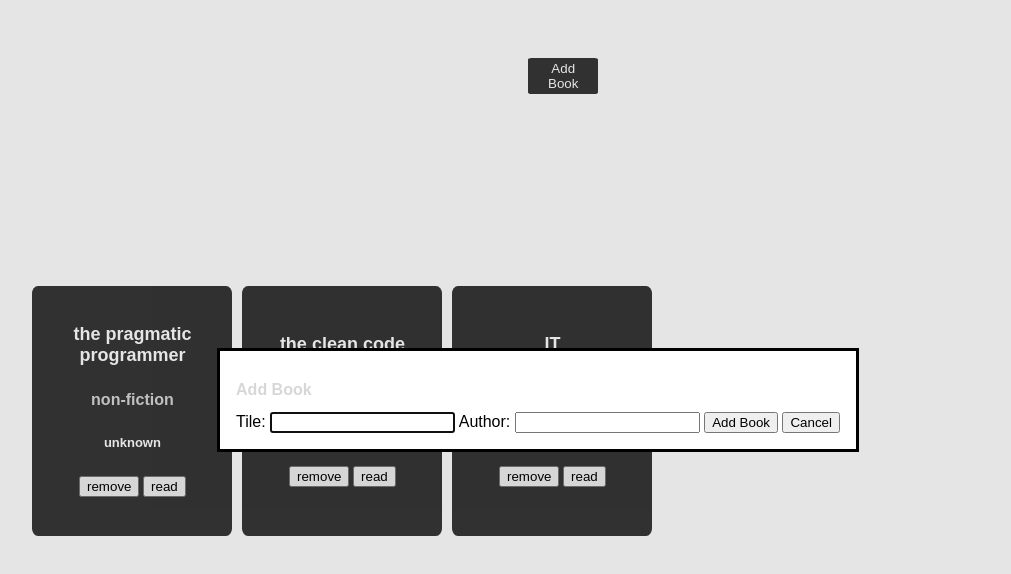
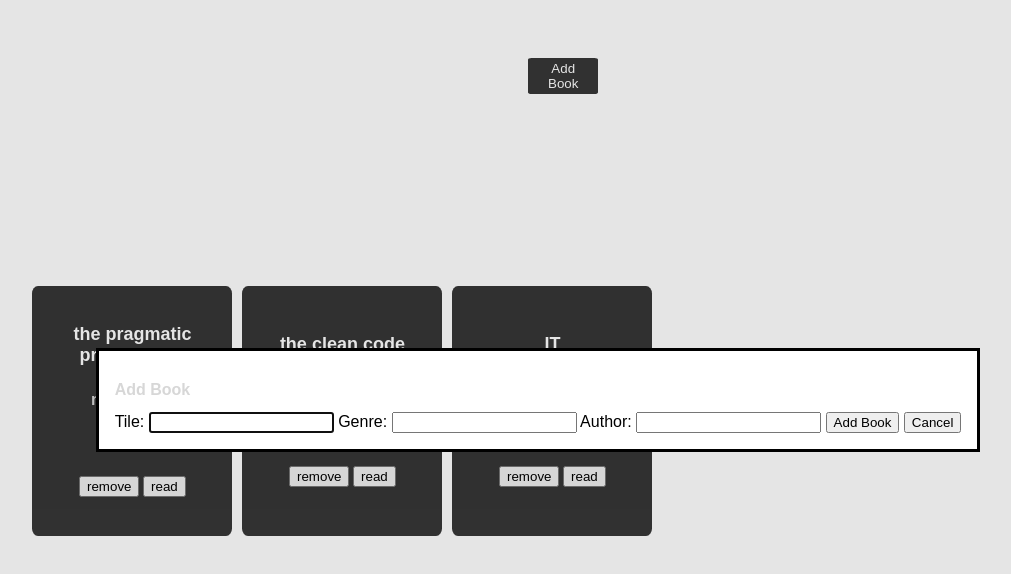
Before and after one commit to safouanaou/Library, a plain HTML site: page index.html in a window 1280 px wide. Both pictures are taken after a click on the button "Add Book". Shown: the whole page, without its empty margins (102-1113 px from the left). Drawn offline with Linux system fonts and the light colour scheme.

Commit message:
Add genre input to book form and update form handling logic

```diff
--- a/index.html
+++ b/index.html
@@ -25,9 +25,11 @@
                 <h2>Add Book</h2>
                 <form id="addBookForm" method="dialog">
                     <label for="title">Tile:</label>
-                    <input type="text" name="title" id="title" required>
+                    <input type="text" id="title" name="title" required>
+                    <label for="genre">Genre:</label>
+                    <input type="text" id="genre" name="genre">
                     <label for="author">Author:</label>
-                    <input type="text" name="author" id="author">
+                    <input type="text" id="author" name="author">
                     <button type="submit">Add Book</button>
                     <button type="button" value="cancel" id="cancelForm">Cancel</button>
                 </form>
--- a/script.js
+++ b/script.js
@@ -20,6 +20,7 @@ parentDiv.addEventListener('click', (e)=>{
 
 
 function addBookToLibrary(title, genre, author){
+
 
     //crypto.randomUUID() generates a random ID
     const newBook = new Book(crypto.randomUUID(), title, genre, author);
@@ -67,6 +68,14 @@ function openBookForm(){
     let bookDialog = document.getElementById('bookDialog');
     let addBookForm = document.getElementById('addBookForm');
     let cancelButton = document.getElementById('cancelForm');
+    let bookTitle = document.getElementById('title');
+    let bookAuthor = document.getElementById('author');
+    let bookGenre = document.getElementById('genre');
+    const title = bookTitle.value;
+    const author = bookAuthor.value;
+    const genre = bookGenre.value;
+
+
 
 
     showFormButton.addEventListener('click', ()=>{
@@ -76,14 +85,20 @@ function openBookForm(){
     addBookForm.addEventListener('submit', (e)=>{
         e.preventDefault();
 
+        addBookToLibrary(title, genre, author)
+        displayBooks();
+
         bookDialog.close();
         addBookForm.reset();
+
+
     })
 
     cancelButton.addEventListener('click', ()=>{
         bookDialog.close();
         addBookForm.reset();
     })
+
 }
 
 function removeBook(index){
```
